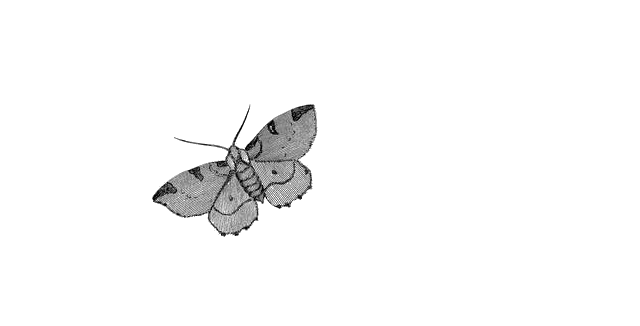
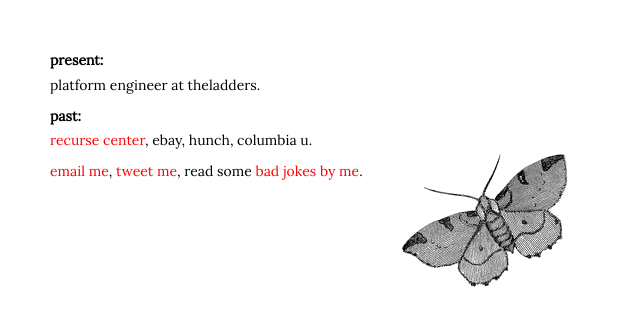
Before and after one commit to amanda/amanda.github.io, a plain HTML site: page index.html in a window 1280 px wide. Shown: the whole page, without its empty margins (0-640 px from the left). Drawn offline with nearby package versions, Linux system fonts and the light colour scheme.

Commit message:
content update

```diff
--- a/index.html
+++ b/index.html
@@ -11,5 +11,18 @@
   <title>AMP</title>
   <body>
     <img src="moth.png" title="click me!">
+    <div class="container">
+      <div>
+      <p><b>present:</b></p>
+      <p>platform engineer at theladders.
+      </div>
+      <div>
+      <p><b>past:</b></p>
+      <p><a href="http://www.recurse.com">recurse center</a>, ebay, hunch, columbia u.</p>
+      </div>
+      <div>
+      <p><a href="mailto:amanda@witches.nyc">email me</a>, <a href="http://www.twitter.com/saintorsa">tweet me</a>, read some <a href="http://www.theawl.com/2014/10/interpreting-the-animal-choices-on-the-worlds-most-popular-programming-books">bad jokes by me</a>.</p>
+      </div>
+    </div>
   </body>
 </html>
--- a/style.css
+++ b/style.css
@@ -30,7 +30,7 @@ a {
 }
 
 div {
-	margin: 0 auto;
+	margin-top: 10px;
 }
 
 ul {
@@ -46,6 +46,11 @@ li {
 	padding: 10px;
 	line-height: 1.5em;
 
+}
+
+.container {
+	margin-top: 50px;
+	margin-left: 50px;
 }
 
 .center {
@@ -85,8 +90,8 @@ ul {
 
 img {
 	position: fixed;
-	left: 150px;
-	top: 100px;
+	left: 400px;
+	top: 150px;
 }
 
 @media (max-width: 500px) {
```
